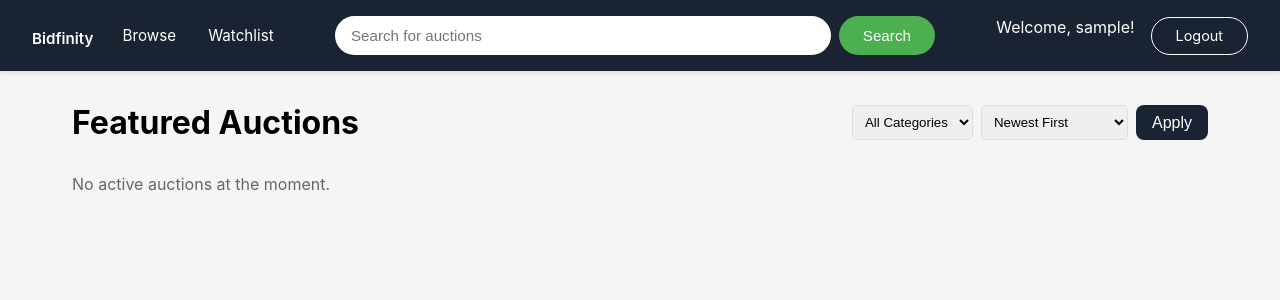
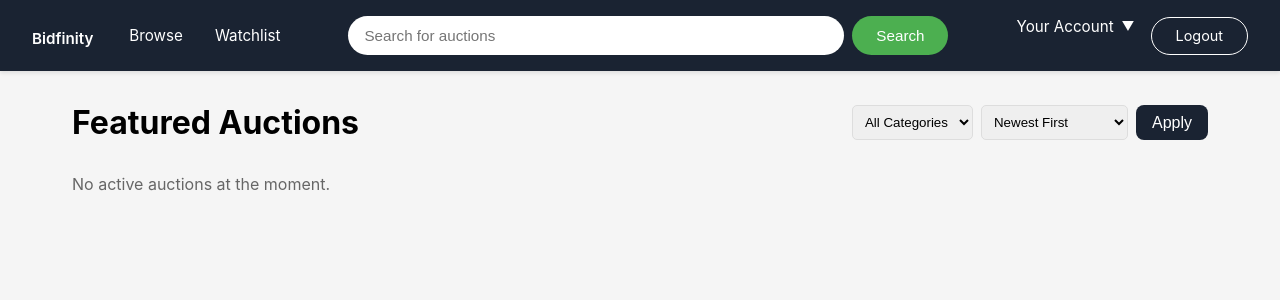
Before and after one commit to ebrahimpoly02/OnlineAuctionSystem, a Django app: page / in a window 1280 px wide. Shown: the top 300 px of the page. Run offline with Django 4.2, Linux system fonts and the light colour scheme; the visitor is signed in with stand-in values (Sample User, id 1); data that the repository does not hold is empty.

Commit message:
updated nav bar
replaced "Welcome, user!" with "Your Account" dropdown to start working on user settings and account.

```diff
--- a/auctions/templates/auctions/base.html
+++ b/auctions/templates/auctions/base.html
@@ -232,7 +232,12 @@
 
       <div class="auth-buttons">
     {% if user.is_authenticated %}
-                <span style="color: white;">Welcome, {{ user.username }}!</span>
+        <div class="account-dropdown">
+            <a href="{% url 'account' %}" style="color: white; text-decoration: none; display: flex; align-items: center; gap: 0.5rem;">
+                Your Account
+                <span style="font-size: 0.8rem;">▼</span>
+            </a>
+        </div>
         <a href="{% url 'logout' %}" class="btn-login">Logout</a>
     {% else %}
         <a href="{% url 'login' %}" class="btn-login">Login</a>
--- a/auctions/urls.py
+++ b/auctions/urls.py
@@ -14,4 +14,5 @@ path('auction/<int:auction_id>/watchlist/add/', views.add_to_watchlist, name='ad
 path('auction/<int:auction_id>/watchlist/remove/', views.remove_from_watchlist, name='remove_from_watchlist'),
 path('auction/<int:auction_id>/buy-now/', views.buy_now, name='buy_now'),
 path('auction/<int:auction_id>/buy-now/process/', views.process_buy_now, name='process_buy_now'),
+path('account/', views.account, name='account'),
 ]
--- a/auctions/views.py
+++ b/auctions/views.py
@@ -487,3 +487,59 @@ def process_buy_now(request, auction_id):
 
     messages.success(request, f'Purchase successful! You bought {auction.title} for {auction.buy_now_price} BHD.')
     return redirect('auction_detail', auction_id=auction_id)
+@login_required
+def account(request):
+    """Display user account page with tabs"""
+    # Get user's bids
+    user_bids = request.user.bids_placed.all().select_related('auction').order_by('-bid_time')
+
+    # Categorize bids
+    active_bids = []
+    won_auctions = []
+    lost_auctions = []
+
+    for bid in user_bids:
+        auction = bid.auction
+
+        # Check if user has highest bid
+        highest_bid = auction.bids.order_by('-bid_amount').first()
+        is_winning = (highest_bid and highest_bid.bidder == request.user)
+
+        # Check auction status
+        if auction.status == 'active' and auction.end_time > timezone.now():
+            # Active auction
+            bid.status = 'Winning' if is_winning else 'Outbid'
+            bid.status_class = 'winning' if is_winning else 'outbid'
+            active_bids.append(bid)
+        elif auction.end_time <= timezone.now() or auction.status != 'active':
+            # Ended auction
+            if is_winning:
+                bid.status = 'Won'
+                bid.status_class = 'won'
+                won_auctions.append(bid)
+            else:
+                bid.status = 'Lost'
+                bid.status_class = 'lost'
+                lost_auctions.append(bid)
+
+    # Get user's listings (if seller)
+    my_listings = []
+    if request.user.is_seller:
+        my_listings = Auction.objects.filter(seller=request.user).order_by('-created_at')
+
+        # Add bid count for each listing
+        for listing in my_listings:
+            listing.bid_count = listing.bids.count()
+
+    # Get order history (Buy Now purchases + won auctions paid)
+    from .models import Payment
+    order_history = Payment.objects.filter(buyer=request.user, status='completed').order_by('-transaction_date')
+
+    context = {
+        'active_bids': active_bids,
+        'won_auctions': won_auctions,
+        'lost_auctions': lost_auctions,
+        'my_listings': my_listings,
+        'order_history': order_history,
+    }
+    return render(request, 'auctions/account.html', context)
```
Also changed, not shown: auctions/templates/auctions/account.html (added). Lines whose indentation alone changed are shown as unchanged.
